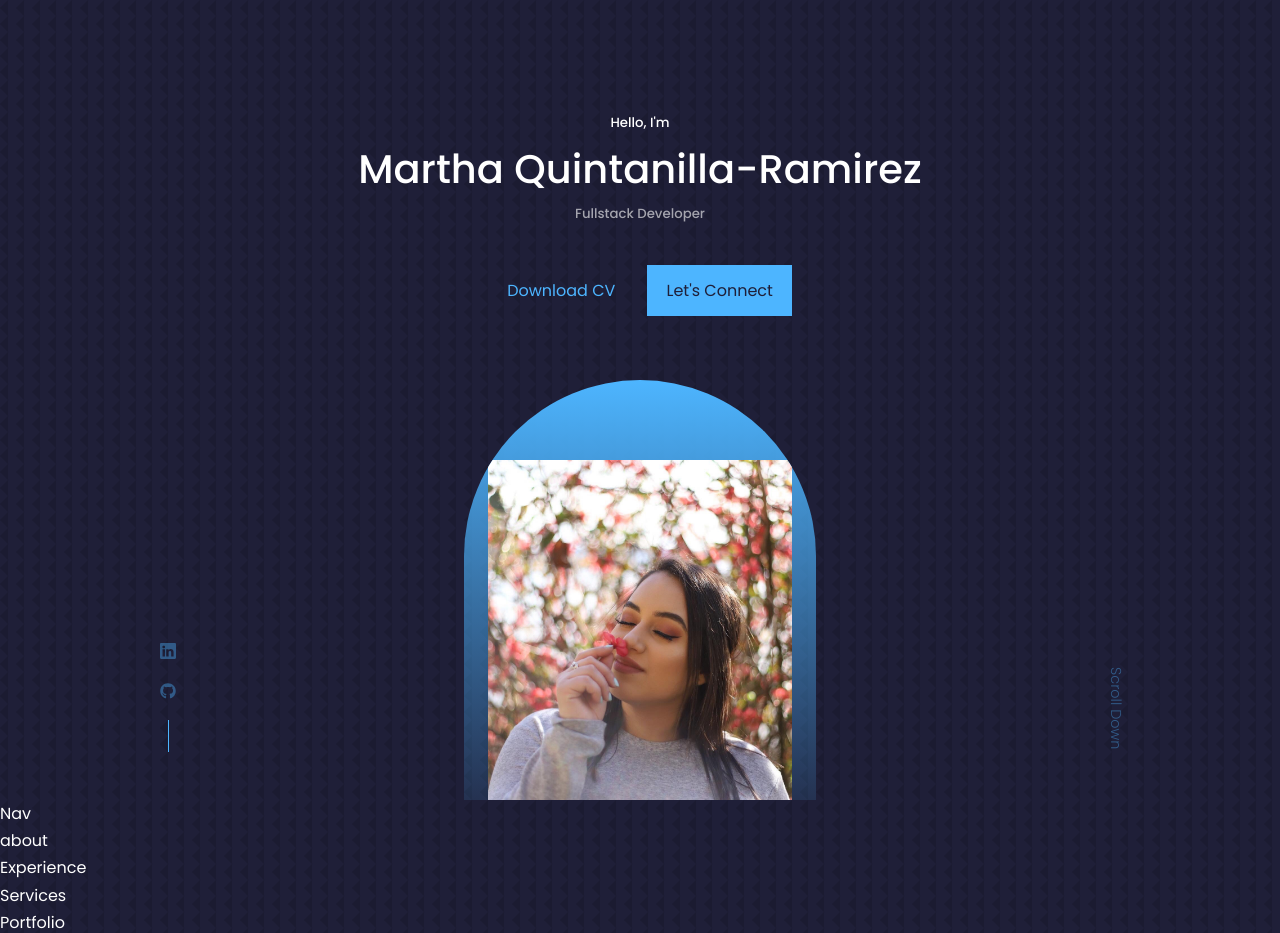
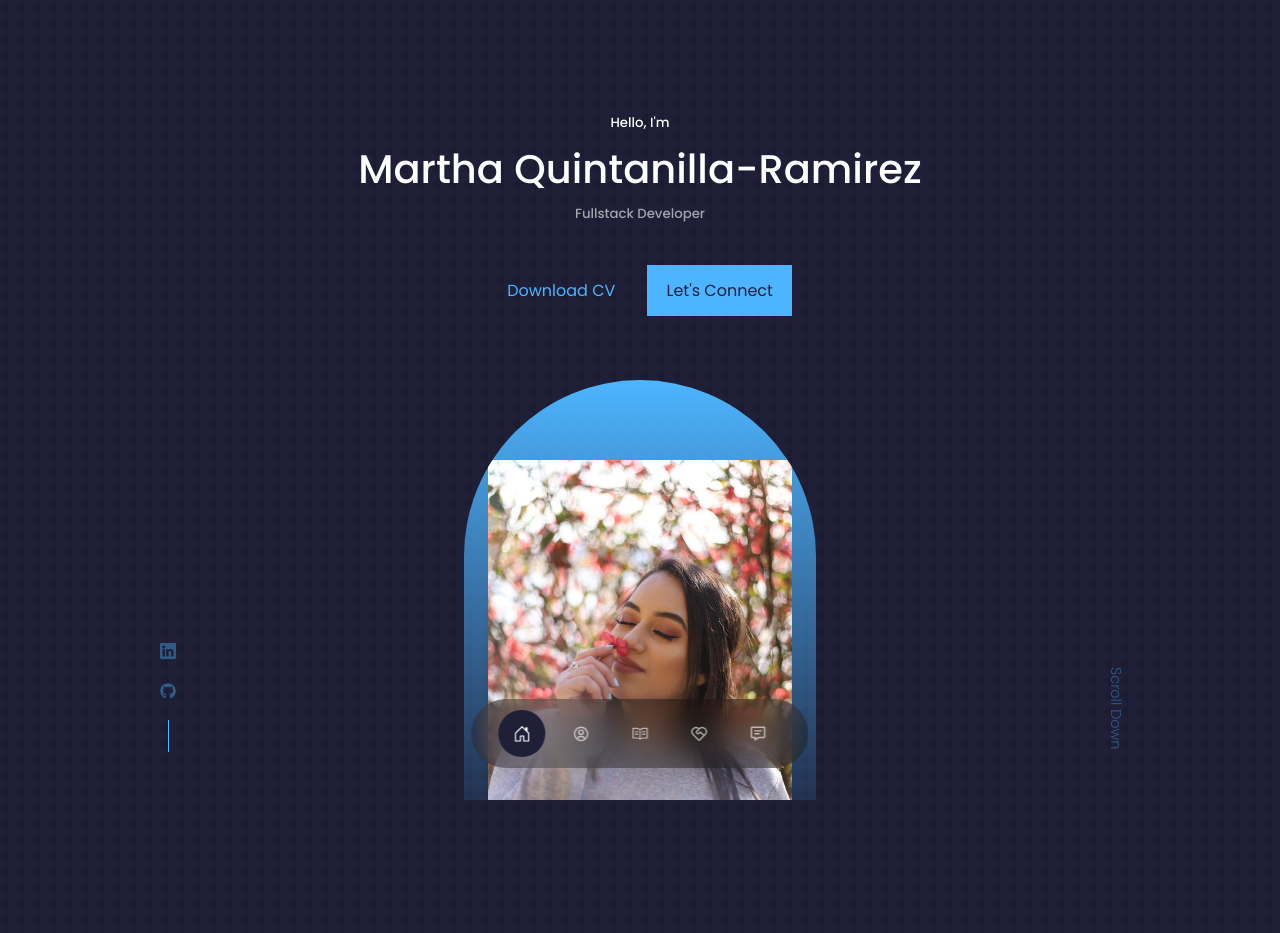
Before and after one commit to Marthaquinram/portfolio, a React (Create React App) app: page / in a window 1280 px wide. Shown: the top 933 px of the page. Built offline with nearby package versions, Linux system fonts and the light colour scheme.

Commit message:
completed floating nav bar css

```diff
--- a/src/components/about/About.jsx
+++ b/src/components/about/About.jsx
@@ -1,11 +1,8 @@
-import React from 'react'
-import './about.css';
+import React from "react";
+import "./about.css";
 
+const About = () => {
+  return <section id="about">About</section>;
+};
 
-const about = () => {
-  return (
-    <div>about</div>
-  )
-}
-
-export default about
+export default About;
--- a/src/components/contact/Contact.jsx
+++ b/src/components/contact/Contact.jsx
@@ -2,7 +2,7 @@
 import "./contact.css";
 
 const Contact = () => {
-  return <div>Contact</div>;
+  return <section id="contact">Contact</section>;
 };
 
 export default Contact;
--- a/src/components/experience/Experience.jsx
+++ b/src/components/experience/Experience.jsx
@@ -1,10 +1,8 @@
-import React from 'react'
-import './experience.css';
+import React from "react";
+import "./experience.css";
 
 const Experience = () => {
-  return (
-    <div>Experience</div>
-  )
-}
+  return <section id="experience">Experience</section>;
+};
 
-export default Experience
+export default Experience;
--- a/src/components/nav/Nav.jsx
+++ b/src/components/nav/Nav.jsx
@@ -1,8 +1,53 @@
 import React from "react";
 import "./nav.css";
+import { BsHouseDoor } from "react-icons/bs";
+import { BiUserCircle } from "react-icons/bi";
+import { AiOutlineRead } from "react-icons/ai";
+import { RiServiceLine } from "react-icons/ri";
+import { BiMessageDetail } from "react-icons/bi";
+import { useState } from "react";
 
 const Nav = () => {
-  return <div>Nav</div>;
+  const [activeNav, setActiveNav] = useState("#");
+  return (
+    <nav>
+      <a
+        href="#"
+        onClick={() => setActiveNav("#")}
+        className={activeNav === "#" ? "active" : ""}
+      >
+        <BsHouseDoor />
+      </a>
+      <a
+        href="#about"
+        onClick={() => setActiveNav("#about")}
+        className={activeNav === "#about" ? "active" : ""}
+      >
+        <BiUserCircle />
+      </a>
+      <a
+        href="#experience"
+        onClick={() => setActiveNav("#experience")}
+        className={activeNav === "#experience" ? "active" : ""}
+      >
+        <AiOutlineRead />
+      </a>
+      <a
+        href="#services"
+        onClick={() => setActiveNav("#services")}
+        className={activeNav === "#services" ? "active" : ""}
+      >
+        <RiServiceLine />
+      </a>
+      <a
+        href="#contact"
+        onClick={() => setActiveNav("#contact")}
+        className={activeNav === "#contact" ? "active" : ""}
+      >
+        <BiMessageDetail />
+      </a>
+    </nav>
+  );
 };
 
 export default Nav;
--- a/src/components/nav/nav.css
+++ b/src/components/nav/nav.css
@@ -0,0 +1,34 @@
+nav {
+  background: rgb(0,0,0,0.3);
+width: max-content;
+display: block;
+padding: 0.7rem 1.7rem;
+z-index: 2;
+position: fixed;
+left: 50%;
+transform: translate(-50%);
+bottom: 2rem;
+display:flex;
+gap: 0.8rem;
+border-radius: 3rem;
+backdrop-filter: blur(15px);
+}
+
+nav a{
+  background: transparent;
+  padding: 0.9rem;
+  border-radius: 50%;
+  display: flex;
+  color: var(--color-light);
+  font-size: 1.1rem;
+}
+
+nav a:hover{
+  background: rgba(0,0,0,0.3);
+}
+
+nav a.active{
+  background: var(--color-bg);
+  color: var(--color-white);
+
+}
--- a/src/components/portfolio/Portfolio.jsx
+++ b/src/components/portfolio/Portfolio.jsx
@@ -2,7 +2,7 @@
 import "./portfolio.css";
 
 const Portfolio = () => {
-  return <div>Portfolio</div>;
+  return <section id="portfolio">Portfolio</section>;
 };
 
 export default Portfolio;
--- a/src/components/services/Services.jsx
+++ b/src/components/services/Services.jsx
@@ -2,7 +2,7 @@
 import "./services.css";
 
 const Services = () => {
-  return <div>Services</div>;
+  return <section id="services">Services</section>;
 };
 
 export default Services;
--- a/src/components/testimonials/Testimonials.jsx
+++ b/src/components/testimonials/Testimonials.jsx
@@ -2,7 +2,7 @@
 import "./testimonials.css";
 
 const Testimonials = () => {
-  return <div>Testimonials</div>;
+  return <section id="testimonials">Testimonials</section>;
 };
 
 export default Testimonials;
--- a/src/index.css
+++ b/src/index.css
@@ -66,6 +66,7 @@
 
 section{
   margin-top: 8rem;
+  height: 100vh;
 }
 
 section > h2,
```
